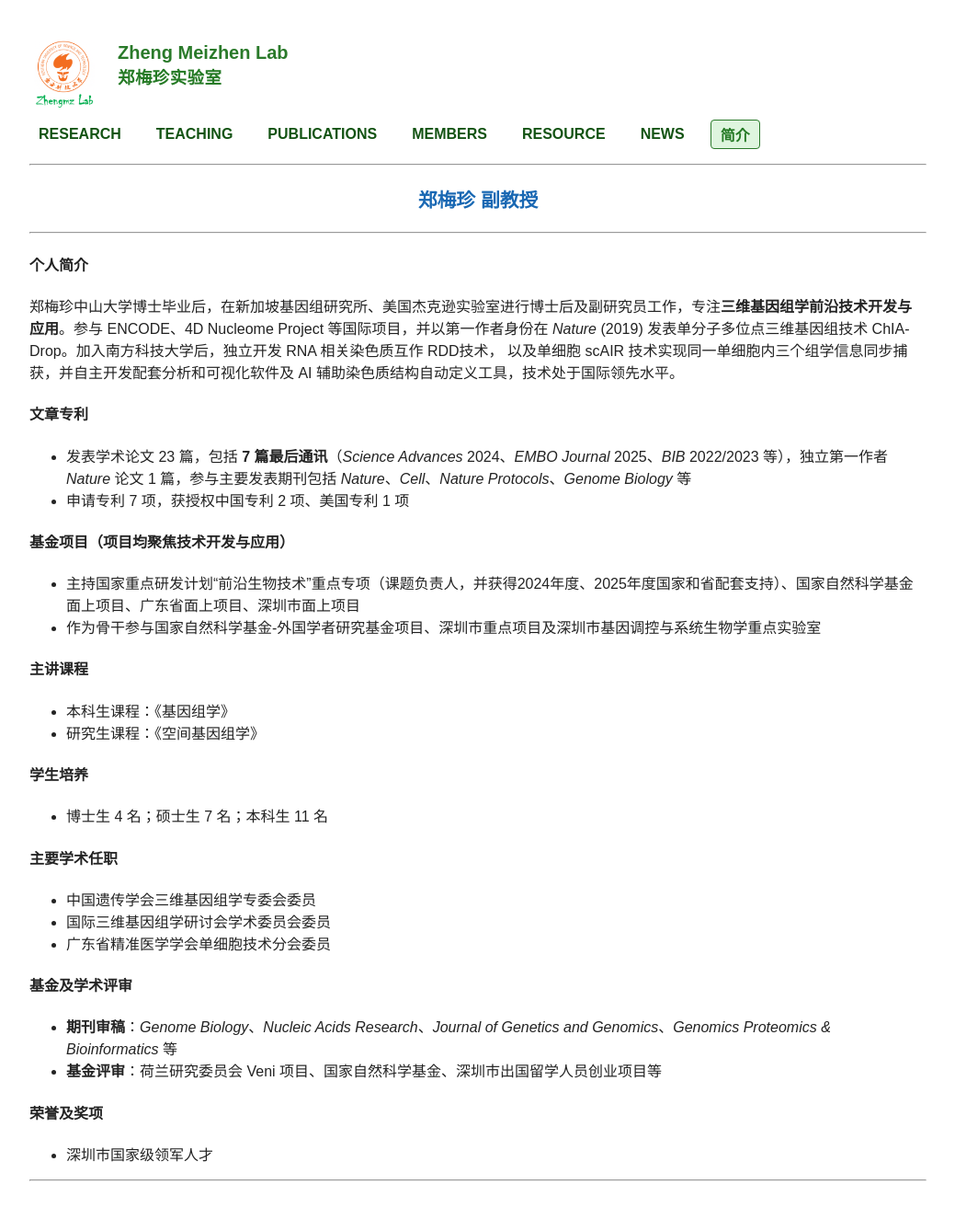
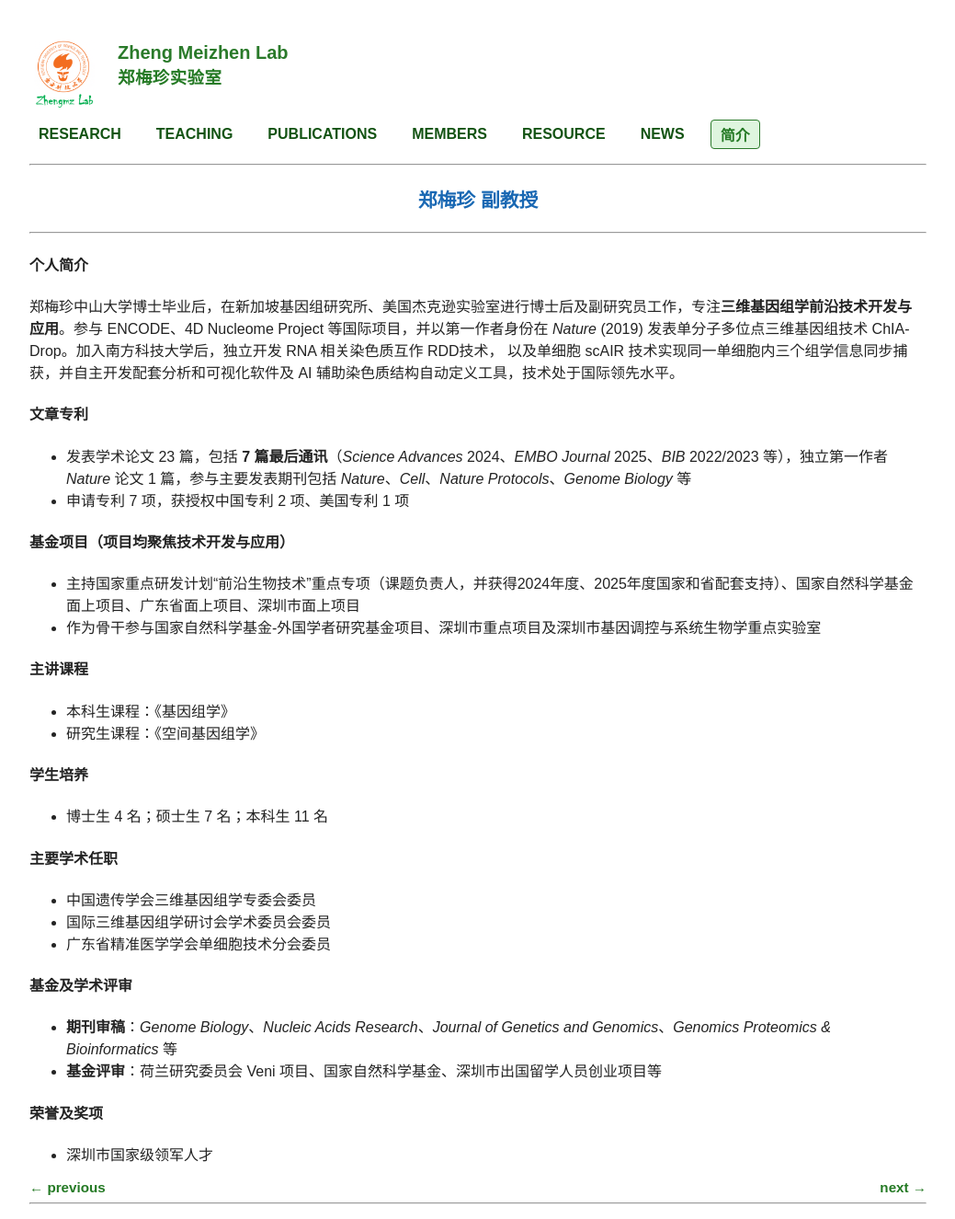
Before and after one commit to ZhengmzLab/zhengmzlab.github.io, a Jekyll site: the page built from zh.md, in a window 1280 px wide. Shown: the whole page at 92% size, without its empty margins (120-1159 px from the left). Built offline with Jekyll 4.4.1, drawn with Linux system fonts in a browser that asks for light colours; comment, search, counter and statistics services are not loaded; before the commit the page ends 1300 px from its top, so only the background shows below that.

Commit message:
Add pagination navigation to zh.md
Added navigation links for previous and next pages.

```diff
--- a/zh.md
+++ b/zh.md
@@ -48,3 +48,9 @@ title: 简介
 
 #### 荣誉及奖项
 - 深圳市国家级领军人才
+
+ <!-- 上一页 / 下一页 箭头导航，按需要修改链接 -->
+  <div class="pager">
+    <a href="/news.html" class="prev">&larr; previous</a>
+    <a href="/index.html" class="next">next &rarr;</a>
+  </div>
```
